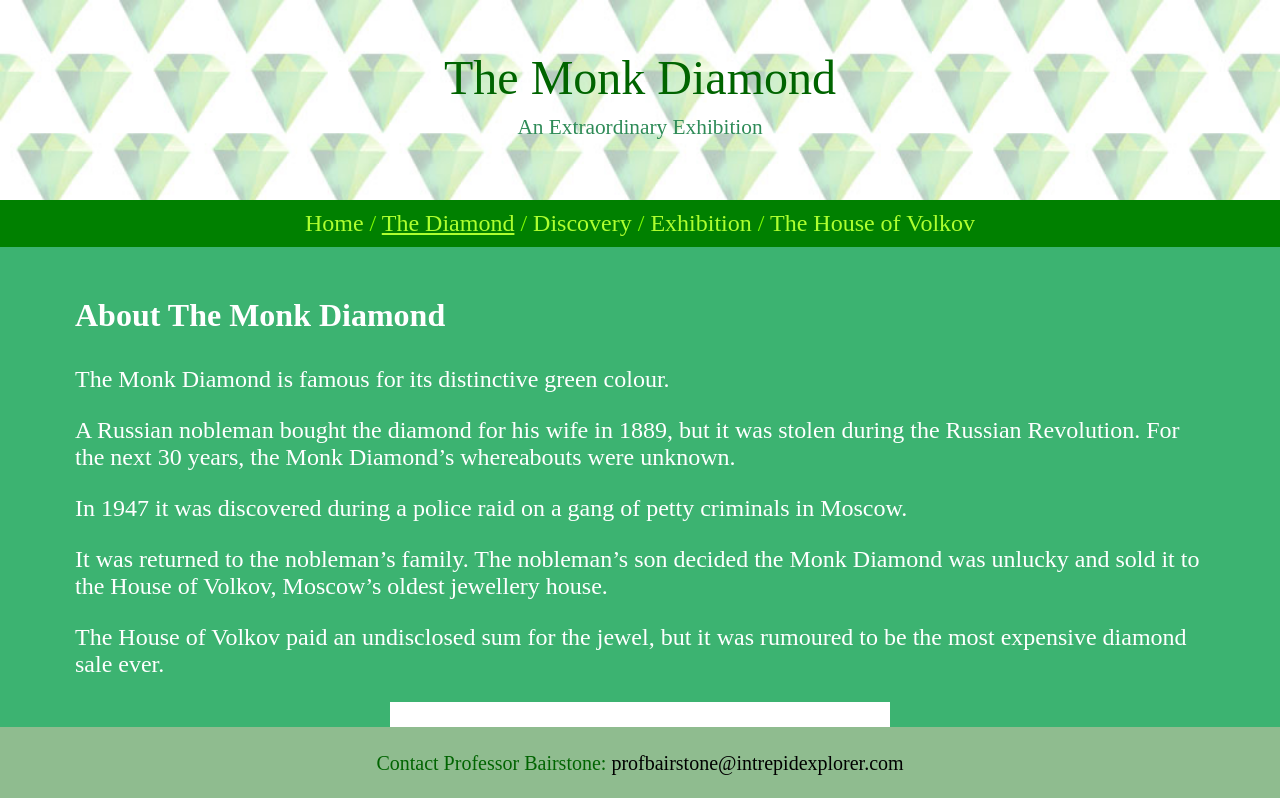
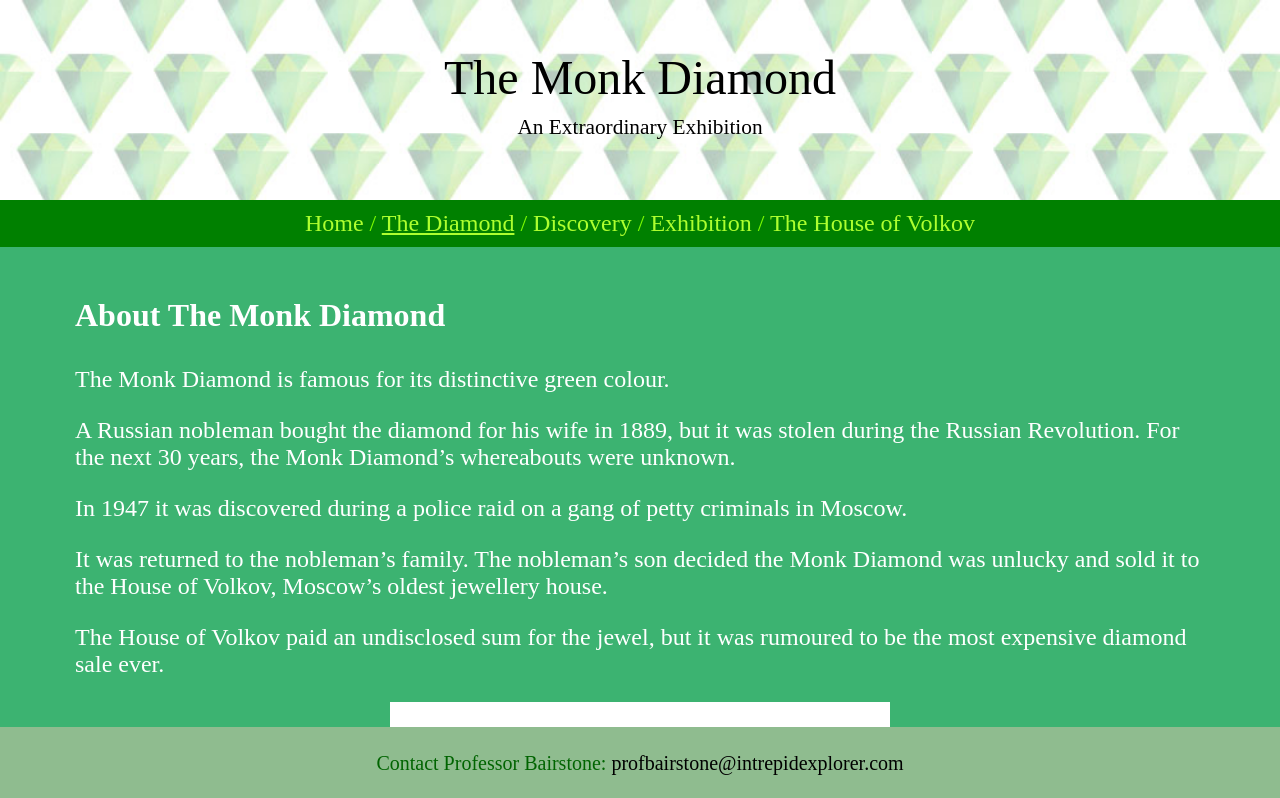
Before and after one commit to abeerration/Coding-Tutorial-Module-1, a plain HTML site: page activities/6/diamond.html in a window 1280 px wide. Shown: the top 798 px of the page. Drawn offline with Linux system fonts and the light colour scheme.

Commit message:
Change title & subtitle colors in pages

```diff
--- a/activities/6/diamond.html
+++ b/activities/6/diamond.html
@@ -16,11 +16,11 @@
       padding-bottom: 50px;
     }
     #title {
-      color: darkgreen;
+      color: black;
       font-size: 36pt;
     }
     #subtitle {
-      color: seagreen;
+      color: black;
       font-size: 16pt;
       margin-top: 10px;
     }
```
Also changed, not shown: activities/6/exhibition.html (+2 -2 lines), activities/6/index.html (+2 -2 lines), activities/6/volkov.html (+2 -2 lines).
